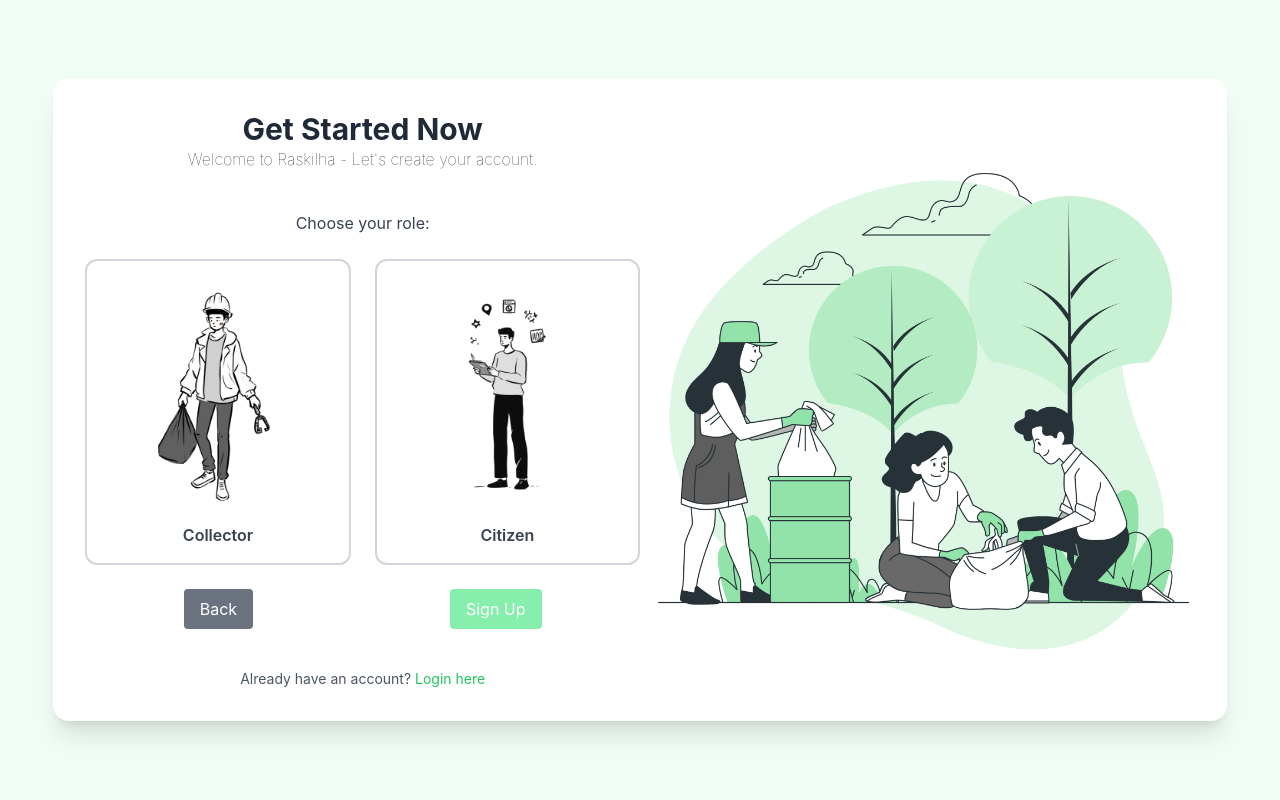
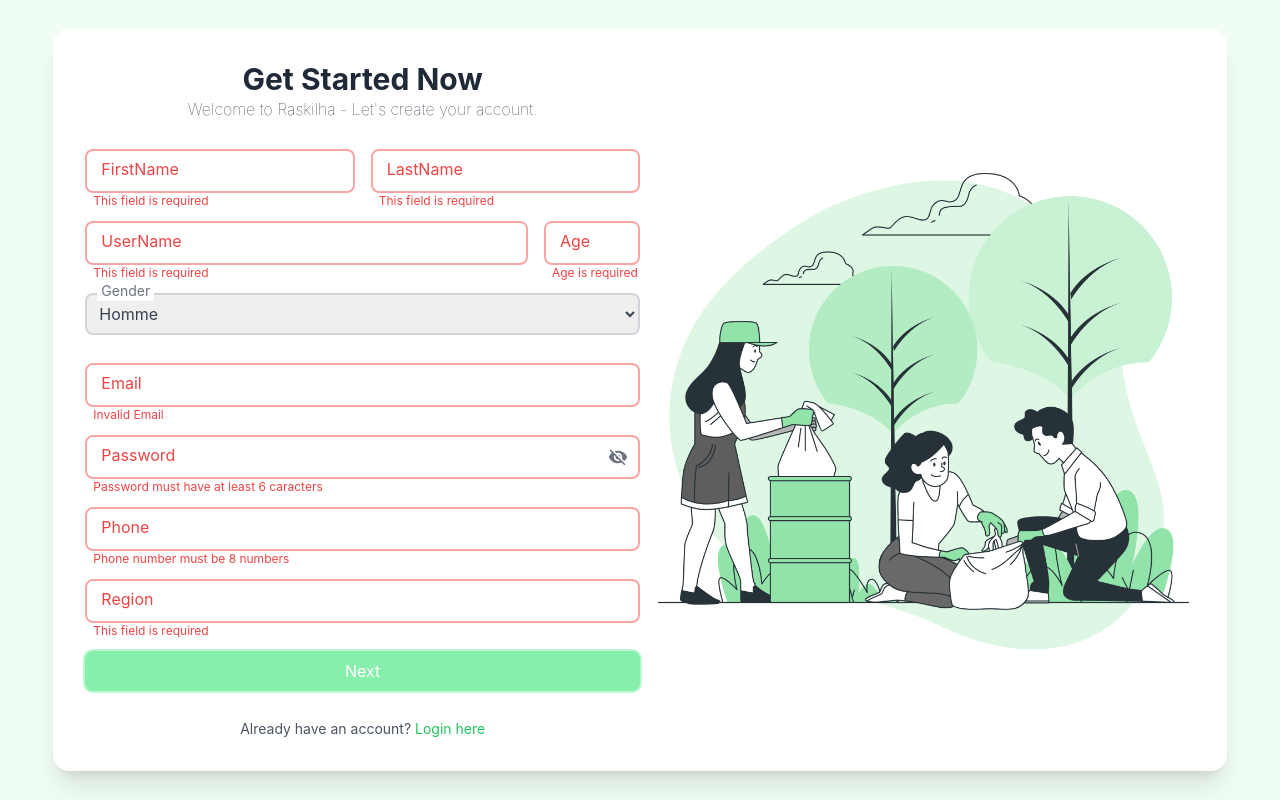
Before and after one commit to fezaimedamine/Raskilha, a React (Create React App) app in the folder reactfrontend/: page /signup in a window 1280 px wide. Both pictures are taken after a click on the button "Next". Built offline with nearby package versions, Linux system fonts and the light colour scheme; the HTML template or start-up script is replaced by a standard one.

Commit message:
login + signup

```diff
--- a/reactfrontend/src/pages/login.jsx
+++ b/reactfrontend/src/pages/login.jsx
@@ -6,6 +6,7 @@ import toast from "react-hot-toast";
 import loginanimation from '../Images/login.json'
 import Lottie from "lottie-react";
 const Login = () => {
+  //const { userDetails, setUserDetails } = useContext(UserContext);
   const [email, setEmail] = useState("");
   const [password, setPassword] = useState("");
   const [error, setError] = useState(null);
@@ -15,6 +16,12 @@ const Login = () => {
   const changeVisible = () => {
     setPasswordVisible((prev) => !prev);
   };
+
+ /* useEffect(() => {
+    if (userDetails) {
+      navigate("/publication");
+    }
+  }, [userDetails]);*/
 
   const handleSubmit = async (e) => {
     e.preventDefault();
@@ -32,25 +39,21 @@ const Login = () => {
 
       if (contentType && contentType.includes("application/json")) {
         responseData = await response.json(); // Parse JSON response
+        //setUserDetails(responseData);
+          localStorage.setItem('userDetails', JSON.stringify(responseData));
+          navigate('/publication');
+
       } else {
         responseData = await response.text(); // Read as text
-      }
-      if (!response.ok) {
-        if (typeof responseData === "string") {
-          if (responseData.includes("Utilisateur non trouvé")) {
-            throw new Error("Utilisateur non trouvé !");
-          }
-          if (responseData.includes("Mot de passe incorrect")) {
-            throw new Error("Mot de passe incorrect !");
-          }
-          throw new Error(responseData || "Une erreur est survenue !");
-        } else {
-          throw new Error("Une erreur inconnue est survenue.");
+        if (responseData.includes("Utilisateur non trouvé")) {
+          throw new Error("Wrong Email !");
+        }
+        if (responseData.includes("Mot de passe incorrect")) {
+          throw new Error("Wrong Password !");
         }
       }
     } catch (error) {
-      console.log(error)
-      setError("Error during login: " + error.message);
+      setError("Error during login:" + error.message);
     }
   };
 
--- a/reactfrontend/src/pages/signup.jsx
+++ b/reactfrontend/src/pages/signup.jsx
@@ -7,17 +7,24 @@ import citizenImage from "../Images/citizen (2).png";
 
 import wasteManagementImage2 from "../Images/Volunteering-bro.png";
 
+
 const Signup = () => {
   const [step, setStep] = useState(1);
   const [formData, setFormData] = useState({
-    firstName: "",
-    lastName: "",
-    username: "",
+    nom: "",
+    prenom: "",
+    nomProfil: "",
     age: "",
+    imageProfil:null,
+    genre:"Male",
     email: "",
-    rawPassword: "test",
-    location: "",
+    tel:"",
+    password: "",
+    adresse: "",
   });
+  const[error,setError]=useState(null)
+  const[errors,setErrors]=useState([])
+
   const [passwordVisible, setPasswordVisible] = useState(false);
   const navigate = useNavigate();
   const [selectedRole, setSelectedRole] = useState("");
@@ -27,21 +34,88 @@ const Signup = () => {
   const handleRoleSelect = (role) => {
     setSelectedRole(role);
   };
+  const validateForm = (formData) => {
+    let newErrors = {};
 
+    Object.keys(formData).forEach((key) => {
+      newErrors[key] = validateField(key, formData[key]);
+    });
+
+    setErrors(newErrors);
+
+    // Check if there are no errors
+    return Object.values(newErrors).every((err) => err === "");
+  };
   const togglePasswordVisibility = () => {
     setPasswordVisible((prev) => !prev);
   };
 
+  const handleImageChange = (e) => {
+    const file = e.target.files[0];
+    if (file ) {
+      if(file.type.startsWith("image/")){
+
+        const reader = new FileReader();
+        reader.readAsDataURL(file);
+
+        reader.onloadend = () => {setFormData({ ...formData, imageProfil: reader.result.split(",")[1] })}; // Convert to Base64
+        //setMediaPreview(URL.createObjectURL(file));
+
+      }else{
+
+        setError("File must be a file type")
+      }
+    }
+
+};
+  const validateField = (name, value) => {
+    let errorMessage = "";
+
+    switch (name) {
+      case "nom":
+      case "prenom":
+      case "nomProfil":
+      case "adresse":
+        if (!value.trim()) errorMessage = "This field is required";
+        break;
+
+      case "age":
+        if (!value) errorMessage = "Age is required";
+        else if (value <=0 ) errorMessage = "Wrong age";
+        break;
+
+      case "email":
+        if (!/^\S+@\S+\.\S+$/.test(value)) errorMessage = "Invalid Email ";
+        break;
+
+      case "tel":
+        if (!/^[0-9]{8}$/.test(value)) errorMessage = "Phone number must be 8 numbers";
+        break;
+
+      case "password":
+        if (value.length < 6) errorMessage = "Password must have at least 6 caracters";
+        break;
+
+      default:
+        break;
+    }
+
+    return errorMessage;
+  };
   const handleChange = (e) => {
-    setFormData({ ...formData, [e.target.name]: e.target.value });
+    const{name,value}=e.target
+    setFormData({ ...formData, [name]: value });
+    setErrors({ ...errors, [name]: validateField(name, value) });
   };
 
   const handleNext = () => {
-    setStep((prev) => prev + 1);
+    if (validateForm(formData)){
+      setStep(2);
+    }
   };
 
   const handlePrev = () => {
-    setStep((prev) => prev - 1);
+    setStep(1);
   };
 
   useEffect(() => {
@@ -65,28 +139,55 @@ const Signup = () => {
       const response = await fetch("http://localhost:8081/auth/signup", {
         method: "POST",
         headers: { "Content-Type": "application/json" },
-        body: JSON.stringify({ ...formData, role: selectedRole}),
+        body: JSON.stringify({ ...formData, type: selectedRole}),
       });
-      const data = await response.text();
-
+      const responseData = await response.text();
+      if (responseData.includes("Email déjà utilisé !")) {
+        throw new Error("Email déjà utilisé !");
+      }
+      console.log("success")
+     toast.success("utilisateur enregistré avec succès",{
+      closeOnClick: true,
+      autoClose: 3000,
+    })
+     navigate("/Login")
     } catch (error) {
       console.error(error)
-      toast.error("Error during signup: " + error.message);
+      toast.error("Error during signup: " + error.message,{
+        closeOnClick: true,
+        autoClose: 3000,
+      });
+
     }
   };
+
+  const showError = () => {
+    toast.error(error, {
+      position: "top-center",
+      autoClose: 1000,
+      hideProgressBar: true,
+      closeOnClick: true,
+    });
+  };
+  useEffect(() => {
+    if (error) {
+      showError();
+      setError(null);
+    }
+  }, [error]);
 
   return (
     <div className="h-screen flex items-center justify-center bg-gradient-to-r from-green-50 to-green-50">
       <div className="bg-white p-8 rounded-2xl shadow-xl w-11/12  flex flex-row items-center">
         {/* Left Side: Form */}
-        <div className="w-full md:w-1/2 flex flex-col gap-10">
+        <div className="w-full md:w-1/2 flex flex-col gap-7">
           <div>
             <h2 className="text-3xl font-bold text-center text-gray-800">Get Started Now</h2>
             <h2 className="text-base font-thin text-center text-gray-800">
               Welcome to Raskilha - Let's create your account.
             </h2>
           </div>
-          <form className="flex flex-col gap-6" onSubmit={handleSubmit}>
+          <form className="flex flex-col gap-7" onSubmit={handleSubmit}>
             {step === 1 && (
               <>
                 {/* First Name and Last Name */}
@@ -94,44 +195,47 @@ const Signup = () => {
   <div className="flex-1 relative">
     <input
       type="text"
-      name="firstName"
-      id="firstName"
-      value={formData.firstName}
+      name="nom"
+      id="nom"
+      value={formData.nom}
       onChange={handleChange}
-      className="w-full p-2 border-2 rounded-lg text-gray-700 border-gray-300 focus:border-green-200 focus:outline-none focus:ring-2 focus:ring-green-200 transition duration-300 peer"
+      className={`w-full p-2 border-2 rounded-lg text-gray-700   focus:outline-none focus:ring-2  transition duration-300 peer ${errors.nom ? " focus:border-red-200 focus:ring-red-200 border-red-300 " : "focus:border-green-200 border-gray-300 focus:ring-green-200"}`}
       placeholder=" "
       required
     />
     <label
-      htmlFor="firstName"
-      className={`absolute left-3  text-gray-500 bg-white px-1 transition-all duration-300 pointer-events-none
-        peer-placeholder-shown:top-2 peer-placeholder-shown:text-base peer-placeholder-shown:text-gray-500
-        peer-focus:-top-3 peer-focus:text-sm peer-focus:text-green-500
-        ${formData.firstName ? "-top-3 text-sm " : "top-2"}`}
+      htmlFor="nom"
+      className={`absolute left-3   bg-white px-1 transition-all duration-300 pointer-events-none
+        peer-placeholder-shown:top-2 peer-placeholder-shown:text-base
+        peer-focus:-top-3 peer-focus:text-sm  ${errors.nom ? "peer-focus:text-red-500 text-red-500 peer-placeholder-shown:text-red-500" : "peer-focus:text-green-500 peer-placeholder-shown:text-gray-500 text-gray-500"}
+        ${formData.nom ? "-top-3 text-sm " : "top-2"}`}
     >
-      First Name
+      FirstName
     </label>
+    {errors.nom && <p className="text-red-500 text-xs fixed ml-2" >{errors.nom}</p>}
   </div>
   <div className="flex-1 relative">
     <input
       type="text"
-      name="lastName"
-      id="lastName"
-      value={formData.lastName}
+      name="prenom"
+      id="prenom"
+      value={formData.prenom}
       onChange={handleChange}
-      className="w-full p-2 border-2 rounded-lg text-gray-700 border-gray-300 focus:border-green-200 focus:outline-none focus:ring-2 focus:ring-green-200 transition duration-300 peer"
+      className={`w-full p-2 border-2 rounded-lg text-gray-700   focus:outline-none focus:ring-2  transition duration-300 peer ${errors.prenom ? " focus:border-red-200 focus:ring-red-200 border-red-300 " : "focus:border-green-200 border-gray-300 focus:ring-green-200"}`}
+
       placeholder=" "
       required
     />
     <label
-      htmlFor="lastName"
-      className={`absolute left-3  text-gray-500 bg-white px-1 transition-all duration-300 pointer-events-none
-        peer-placeholder-shown:top-2 peer-placeholder-shown:text-base peer-placeholder-shown:text-gray-500
-        peer-focus:-top-3 peer-focus:text-sm peer-focus:text-green-500
-        ${formData.lastName ? "-top-3 text-sm " : "top-2"}`}
+      htmlFor="prenom"
+      className={`absolute left-3   bg-white px-1 transition-all duration-300 pointer-events-none
+        peer-placeholder-shown:top-2 peer-placeholder-shown:text-base
+        peer-focus:-top-3 peer-focus:text-sm  ${errors.prenom ? "peer-focus:text-red-500 text-red-500 peer-placeholder-shown:text-red-500" : "peer-focus:text-green-500 peer-placeholder-shown:text-gray-500 text-gray-500"}
+        ${formData.prenom ? "-top-3 text-sm " : "top-2"}`}
     >
-      Last Name
+      LastName
     </label>
+    {errors.prenom && <p className="text-red-500 text-xs fixed ml-2" >{errors.prenom}</p>}
   </div>
 </div>
 
@@ -140,23 +244,24 @@ const Signup = () => {
   <div className="flex-1 relative">
     <input
       type="text"
-      name="username"
-      id="username"
-      value={formData.username}
+      name="nomProfil"
+      id="nomProfil"
+      value={formData.nomProfil}
       onChange={handleChange}
-      className="w-full p-2 border-2 rounded-lg text-gray-700 border-gray-300 focus:border-green-200 focus:outline-none focus:ring-2 focus:ring-green-200 transition duration-300 peer"
+      className={`w-full p-2 border-2 rounded-lg text-gray-700   focus:outline-none focus:ring-2  transition duration-300 peer ${errors.nomProfil ? " focus:border-red-200 focus:ring-red-200 border-red-300 " : "focus:border-green-200 border-gray-300 focus:ring-green-200"}`}
       placeholder=" "
       required
     />
     <label
-      htmlFor="username"
-      className={`absolute left-3  text-gray-500 bg-white px-1 transition-all duration-300 pointer-events-none
-        peer-placeholder-shown:top-2 peer-placeholder-shown:text-base peer-placeholder-shown:text-gray-500
-        peer-focus:-top-3 peer-focus:text-sm peer-focus:text-green-500
-        ${formData.username ? "-top-3 text-sm " : "top-2"}`}
+      htmlFor="nomProfil"
+      className={`absolute left-3   bg-white px-1 transition-all duration-300 pointer-events-none
+        peer-placeholder-shown:top-2 peer-placeholder-shown:text-base
+        peer-focus:-top-3 peer-focus:text-sm  ${errors.nomProfil ? "peer-focus:text-red-500 text-red-500 peer-placeholder-shown:text-red-500" : "peer-focus:text-green-500 peer-placeholder-shown:text-gray-500 text-gray-500"}
+        ${formData.nomProfil ? "-top-3 text-sm " : "top-2"}`}
     >
-      Username
+      UserName
     </label>
+    {errors.nomProfil && <p className="text-red-500 text-xs fixed ml-2" >{errors.nomProfil}</p>}
   </div>
   <div className="w-24 relative">
     <input
@@ -165,20 +270,39 @@ const Signup = () => {
       id="age"
       value={formData.age}
       onChange={handleChange}
-      className="w-full p-2 border-2 rounded-lg text-gray-700 border-gray-300 focus:border-green-200 focus:outline-none focus:ring-2 focus:ring-green-200 transition duration-300 peer"
+      className={`w-full p-2 border-2 rounded-lg text-gray-700   focus:outline-none focus:ring-2  transition duration-300 peer ${errors.age ? " focus:border-red-200 focus:ring-red-200 border-red-300 " : "focus:border-green-200 border-gray-300 focus:ring-green-200"}`}
       placeholder=" "
       required
     />
     <label
       htmlFor="age"
-      className={`absolute left-3  text-gray-500 bg-white px-1 transition-all duration-300 pointer-events-none
-        peer-placeholder-shown:top-2 peer-placeholder-shown:text-base peer-placeholder-shown:text-gray-500
-        peer-focus:-top-3 peer-focus:text-sm peer-focus:text-green-500
+      className={`absolute left-3   bg-white px-1 transition-all duration-300 pointer-events-none
+        peer-placeholder-shown:top-2 peer-placeholder-shown:text-base
+        peer-focus:-top-3 peer-focus:text-sm  ${errors.age ? "peer-focus:text-red-500 text-red-500 peer-placeholder-shown:text-red-500" : "peer-focus:text-green-500 peer-placeholder-shown:text-gray-500 text-gray-500"}
         ${formData.age ? "-top-3 text-sm " : "top-2"}`}
     >
       Age
     </label>
+    {errors.age && <p className="text-red-500 text-xs fixed ml-2" >{errors.age}</p>}
   </div>
+</div>
+{/*Gender */}
+<div className="relative">
+<select className="w-full p-2 border-2 rounded-lg text-gray-700 border-gray-300 focus:border-green-200 focus:outline-none focus:ring-2 focus:ring-green-200 transition duration-300 peer" id="genre" name="genre"  onChange={handleChange}>
+
+        <option value="Male" selected>Homme</option>
+        <option value="Female">Femme</option>
+        <option value="Other">Autre</option>
+      </select>
+  <label
+    htmlFor="genre"
+    className={`absolute left-3  text-gray-500 bg-white px-1 transition-all duration-300 pointer-events-none
+      peer-placeholder-shown:top-2 peer-placeholder-shown:text-base peer-placeholder-shown:text-gray-500
+      peer-focus:-top-3 peer-focus:text-sm peer-focus:text-green-500
+      ${formData.genre ? "-top-3 text-sm " : "top-2"}`}
+  >
+    Gender
+  </label>
 </div>
 
 {/* Email */}
@@ -189,19 +313,20 @@ const Signup = () => {
     id="email"
     value={formData.email}
     onChange={handleChange}
-    className="w-full p-2 border-2 rounded-lg text-gray-700 border-gray-300 focus:border-green-200 focus:outline-none focus:ring-2 focus:ring-green-200 transition duration-300 peer"
+    className={`w-full p-2 border-2 rounded-lg text-gray-700   focus:outline-none focus:ring-2  transition duration-300 peer ${errors.email ? " focus:border-red-200 focus:ring-red-200 border-red-300 " : "focus:border-green-200 border-gray-300 focus:ring-green-200"}`}
     placeholder=" "
     required
   />
   <label
     htmlFor="email"
-    className={`absolute left-3  text-gray-500 bg-white px-1 transition-all duration-300 pointer-events-none
-      peer-placeholder-shown:top-2 peer-placeholder-shown:text-base peer-placeholder-shown:text-gray-500
-      peer-focus:-top-3 peer-focus:text-sm peer-focus:text-green-500
+    className={`absolute left-3   bg-white px-1 transition-all duration-300 pointer-events-none
+      peer-placeholder-shown:top-2 peer-placeholder-shown:text-base
+      peer-focus:-top-3 peer-focus:text-sm  ${errors.email ? "peer-focus:text-red-500 text-red-500 peer-placeholder-shown:text-red-500" : "peer-focus:text-green-500 peer-placeholder-shown:text-gray-500 text-gray-500"}
       ${formData.email ? "-top-3 text-sm " : "top-2"}`}
   >
     Email
   </label>
+  {errors.email && <p className="text-red-500 text-xs fixed ml-2" >{errors.email}</p>}
 </div>
 
 {/* Password */}
@@ -212,19 +337,20 @@ const Signup = () => {
     id="password"
     value={formData.password}
     onChange={handleChange}
-    className="w-full p-2 border-2 rounded-lg text-gray-700 border-gray-300 focus:border-green-200 focus:outline-none focus:ring-2 focus:ring-green-200 transition duration-300 peer pr-10"
+    className={`w-full p-2 border-2 rounded-lg text-gray-700   focus:outline-none focus:ring-2  transition duration-300 peer ${errors.password ? " focus:border-red-200 focus:ring-red-200 border-red-300 " : "focus:border-green-200 border-gray-300 focus:ring-green-200"}`}
     placeholder=" "
     required
   />
   <label
     htmlFor="password"
-    className={`absolute left-3  text-gray-500 bg-white px-1 transition-all duration-300 pointer-events-none
-      peer-placeholder-shown:top-2 peer-placeholder-shown:text-base peer-placeholder-shown:text-gray-500
-      peer-focus:-top-3 peer-focus:text-sm peer-focus:text-green-500
+    className={`absolute left-3   bg-white px-1 transition-all duration-300 pointer-events-none
+      peer-placeholder-shown:top-2 peer-placeholder-shown:text-base
+      peer-focus:-top-3 peer-focus:text-sm  ${errors.password ? "peer-focus:text-red-500 text-red-500 peer-placeholder-shown:text-red-500" : "peer-focus:text-green-500 peer-placeholder-shown:text-gray-500 text-gray-500"}
       ${formData.password ? "-top-3 text-sm " : "top-2"}`}
   >
     Password
   </label>
+  {errors.password && <p className="text-red-500 text-xs fixed ml-2" >{errors.password}</p>}
   <button
     type="button"
     onClick={togglePasswordVisibility}
@@ -234,26 +360,55 @@ const Signup = () => {
   </button>
 </div>
 
+{/* Tel */}
+<div className="relative">
+  <input
+    type="tel"
+    name="tel"
+    id="tel"
+    value={formData.tel}
+    onChange={handleChange}
+    className={`w-full p-2 border-2 rounded-lg text-gray-700   focus:outline-none focus:ring-2  transition duration-300 peer ${errors.tel ? " focus:border-red-200 focus:ring-red-200 border-red-300 " : "focus:border-green-200 border-gray-300 focus:ring-green-200"}`}
+    placeholder=" "
+    required
+  />
+  <label
+    htmlFor="tel"
+    className={`absolute left-3   bg-white px-1 transition-all duration-300 pointer-events-none
+      peer-placeholder-shown:top-2 peer-placeholder-shown:text-base
+      peer-focus:-top-3 peer-focus:text-sm  ${errors.tel ? "peer-focus:text-red-500 text-red-500 peer-placeholder-shown:text-red-500" : "peer-focus:text-green-500 peer-placeholder-shown:text-gray-500 text-gray-500"}
+      ${formData.tel ? "-top-3 text-sm " : "top-2"}`}
+  >
+    Phone
+  </label>
+  {errors.tel && <p className="text-red-500 text-xs fixed ml-2" >{errors.tel}</p>}
+</div>
+
 {/* Region Search */}
 <div className="relative">
   <input
     type="text"
-    name="location"
-    id="location"
+    name="adresse"
+    id="adresse"
     value={query}
-    onChange={(e) => setQuery(e.target.value)}
-    className="w-full p-2 border-2 rounded-lg text-gray-700 border-gray-300 focus:border-green-200 focus:outline-none focus:ring-2 focus:ring-green-200 transition duration-300 peer"
+    onChange={(e) => {setQuery(e.target.value);
+                      setFormData( {...formData, adresse: "" });
+
+                      setErrors({ ...errors, adresse: " You must choose from the suggestions"})
+                    }}
+    className={`w-full p-2 border-2 rounded-lg text-gray-700   focus:outline-none focus:ring-2  transition duration-300 peer ${errors.adresse ? " focus:border-red-200 focus:ring-red-200 border-red-300 " : "focus:border-green-200 border-gray-300 focus:ring-green-200"}`}
     placeholder=" "
   />
   <label
-    htmlFor="location"
-    className={`absolute left-3  text-gray-500 bg-white px-1 transition-all duration-300 pointer-events-none
-      peer-placeholder-shown:top-2 peer-placeholder-shown:text-base peer-placeholder-shown:text-gray-500
-      peer-focus:-top-3 peer-focus:text-sm peer-focus:text-green-500
+    htmlFor="adresse"
+    className={`absolute left-3   bg-white px-1 transition-all duration-300 pointer-events-none
+      peer-placeholder-shown:top-2 peer-placeholder-shown:text-base
+      peer-focus:-top-3 peer-focus:text-sm  ${errors.adresse ? "peer-focus:text-red-500 text-red-500 peer-placeholder-shown:text-red-500" : "peer-focus:text-green-500 peer-placeholder-shown:text-gray-500 text-gray-500"}
       ${query ? "-top-3 text-sm " : "top-2"}`}
   >
     Region
   </label>
+  {errors.adresse  && <p className="text-red-500 text-xs fixed ml-2" >{errors.adresse}</p>}
 
 
                   {suggestions.length > 0 && (
@@ -262,7 +417,8 @@ const Signup = () => {
                         <li
                           key={index}
                           onClick={() => {
-                            setFormData({ ...formData, location: place.display_name });
+                            setFormData({ ...formData, adresse: place.display_name });
+                            setErrors({...errors,adresse:""})
                             setQuery(place.display_name);
                             setSuggestions([]);
                           }}
@@ -287,8 +443,22 @@ const Signup = () => {
             )}
 
             {step === 2 && (
-              <>
-                <div className="flex flex-col gap-6">
+              <>{/* Image Upload Section */}
+              <div className="">
+                <label htmlFor="image-upload" className="block text-gray-700 font-semibold">
+                  Upload Your Profile Image:
+                </label>
+                <input
+
+                  type="file"
+                  id="image-upload"
+                  name="image"
+                  accept="image/*"
+                  onChange={handleImageChange}
+                  className="   p-1  border border-gray-300 rounded"
+                />
+              </div>
+                <div className="flex flex-col gap-4">
                   <h1 className="text-gray-700 text-center">Choose your role:</h1>
                   <div className="flex flex-col md:flex-row justify-around gap-6">
                     {/* Collector Role */}
```
